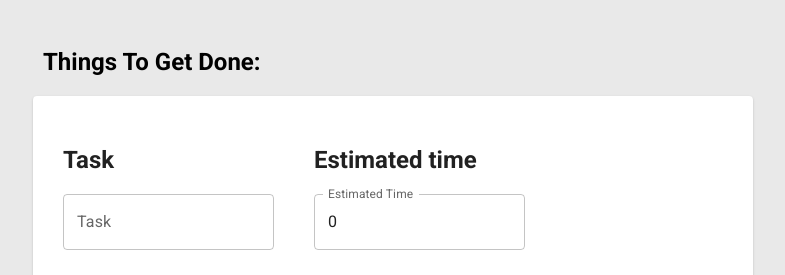
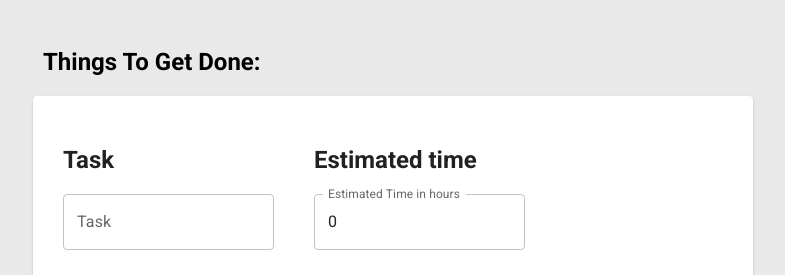
Before and after one commit to deanerfree/todoApp, a React (Create React App) app in the folder frontend/: page / in a window 1280 px wide. Shown: the top 275 px of the page, without its empty margins (247-1032 px from the left). Built offline with nearby package versions, Linux system fonts and the light colour scheme; no server answers.

Commit message:
time label update

```diff
--- a/frontend/src/components/TodoContent.js
+++ b/frontend/src/components/TodoContent.js
@@ -97,9 +97,9 @@ const TodoContent = () => {
 										<h2>Estimated time</h2>
 										<TextField
 											variant='outlined'
-											placeholder='Enter a time'
+											placeholder='Enter a time in hours'
 											id='outlined-multiline-static'
-											label='Estimated Time'
+											label='Estimated Time in hours'
 											rows={0}
 											type='number'
 											name='time'
```
